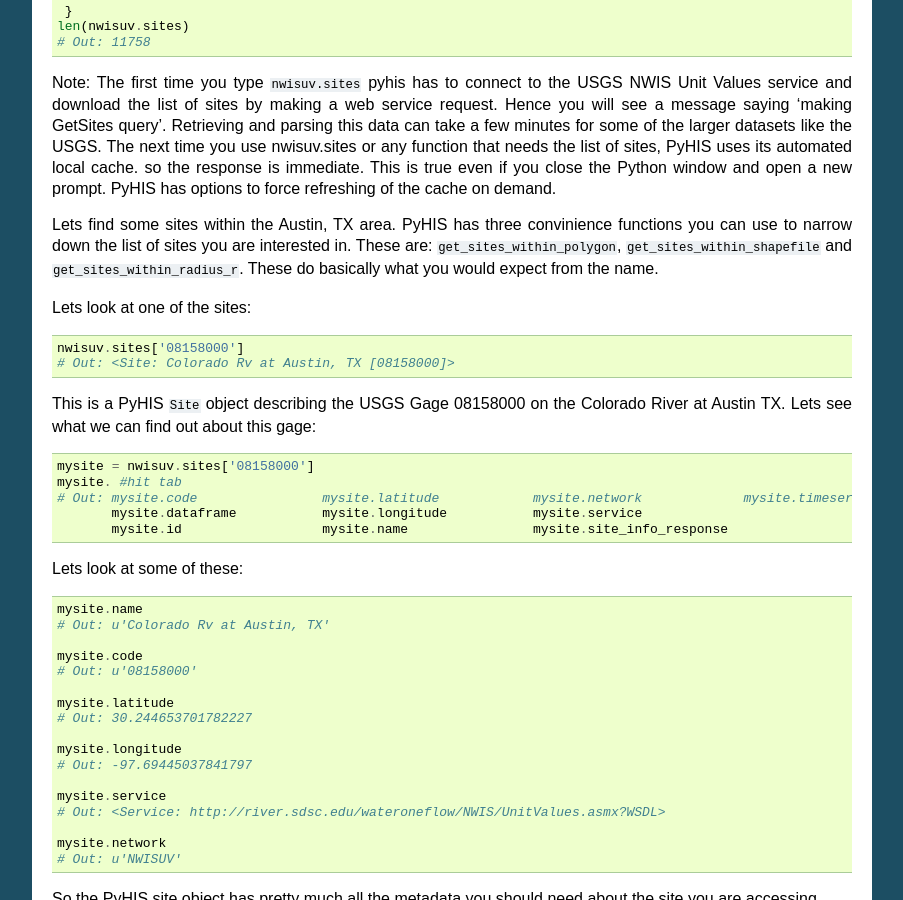
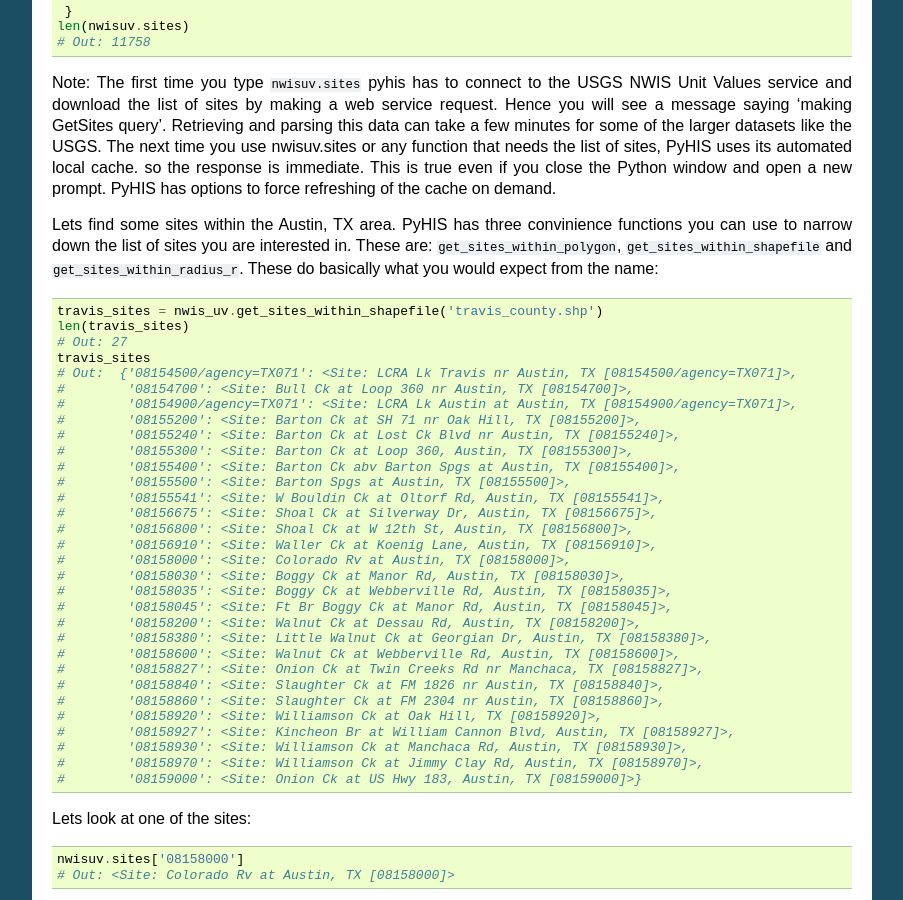
Before and after one commit to ulmo-dev/ulmo, a Sphinx documentation site: the page built from docs/tutorial.rst, in a window 1280 px wide and 900 px high, scrolled down 3541 px. Shown: the whole window, without its empty margins (198-1101 px from the left). Built offline with Sphinx 7.4.7, drawn with Linux system fonts in a browser that asks for light colours; pages that are not in the unit, such as notebooks, are missing from menus; some of the changed text lies outside the part shown.

Commit message:
added to tut

```diff
--- a/docs/tutorial.rst
+++ b/docs/tutorial.rst
@@ -217,10 +217,39 @@
 
 Lets find some sites within the Austin, TX area. PyHIS has three convinience functions you can use to
 narrow down the list of sites you are interested in. These are: ``get_sites_within_polygon``, ``get_sites_within_shapefile``
-and ``get_sites_within_radius_r``. These do basically what you would expect from the name.
+and ``get_sites_within_radius_r``. These do basically what you would expect from the name::
 
-
-
+  travis_sites = nwis_uv.get_sites_within_shapefile('travis_county.shp')
+  len(travis_sites)
+  # Out: 27
+  travis_sites
+  # Out:  {'08154500/agency=TX071': <Site: LCRA Lk Travis nr Austin, TX [08154500/agency=TX071]>,
+  #        '08154700': <Site: Bull Ck at Loop 360 nr Austin, TX [08154700]>,
+  #        '08154900/agency=TX071': <Site: LCRA Lk Austin at Austin, TX [08154900/agency=TX071]>,
+  #        '08155200': <Site: Barton Ck at SH 71 nr Oak Hill, TX [08155200]>,
+  #        '08155240': <Site: Barton Ck at Lost Ck Blvd nr Austin, TX [08155240]>,
+  #        '08155300': <Site: Barton Ck at Loop 360, Austin, TX [08155300]>,
+  #        '08155400': <Site: Barton Ck abv Barton Spgs at Austin, TX [08155400]>,
+  #        '08155500': <Site: Barton Spgs at Austin, TX [08155500]>,
+  #        '08155541': <Site: W Bouldin Ck at Oltorf Rd, Austin, TX [08155541]>,
+  #        '08156675': <Site: Shoal Ck at Silverway Dr, Austin, TX [08156675]>,
+  #        '08156800': <Site: Shoal Ck at W 12th St, Austin, TX [08156800]>,
+  #        '08156910': <Site: Waller Ck at Koenig Lane, Austin, TX [08156910]>,
+  #        '08158000': <Site: Colorado Rv at Austin, TX [08158000]>,
+  #        '08158030': <Site: Boggy Ck at Manor Rd, Austin, TX [08158030]>,
+  #        '08158035': <Site: Boggy Ck at Webberville Rd, Austin, TX [08158035]>,
+  #        '08158045': <Site: Ft Br Boggy Ck at Manor Rd, Austin, TX [08158045]>,
+  #        '08158200': <Site: Walnut Ck at Dessau Rd, Austin, TX [08158200]>,
+  #        '08158380': <Site: Little Walnut Ck at Georgian Dr, Austin, TX [08158380]>,
+  #        '08158600': <Site: Walnut Ck at Webberville Rd, Austin, TX [08158600]>,
+  #        '08158827': <Site: Onion Ck at Twin Creeks Rd nr Manchaca, TX [08158827]>,
+  #        '08158840': <Site: Slaughter Ck at FM 1826 nr Austin, TX [08158840]>,
+  #        '08158860': <Site: Slaughter Ck at FM 2304 nr Austin, TX [08158860]>,
+  #        '08158920': <Site: Williamson Ck at Oak Hill, TX [08158920]>,
+  #        '08158927': <Site: Kincheon Br at William Cannon Blvd, Austin, TX [08158927]>,
+  #        '08158930': <Site: Williamson Ck at Manchaca Rd, Austin, TX [08158930]>,
+  #        '08158970': <Site: Williamson Ck at Jimmy Clay Rd, Austin, TX [08158970]>,
+  #        '08159000': <Site: Onion Ck at US Hwy 183, Austin, TX [08159000]>}
 
 Lets look at one of the sites::
 
@@ -420,3 +449,5 @@
 
 Getting more complicated. Lets write a script
 =============================================
+
+Look at tut_example1.py
--- a/docs/tutorial/tut_example1.py
+++ b/docs/tutorial/tut_example1.py
@@ -23,7 +23,7 @@
 target_percentile = 0.2 #(i.e. 20%)
 
 # start with an empty list
-list_of_critial_gages = []
+list_of_critical_gages = []
 
 # loop through the sites in Travis County
 for site in travis_sites:
@@ -33,9 +33,10 @@
         print 'Discharge data available'
         # calculate the target quantile from historical daily value data
         threshold = nwis_dv.sites[site].timeseries['00060/DataType=Average'].data.quantile(target_percentile)
+        print 'threshold value: ' , threshold
 
 
         #if the latest downloaded data is below threshold then add to list of critical gages
         if nwis_uv.sites[site].timeseries['00060'].data[-1] < threshold:
             print 'adding gage to critical gage list: ', site
-            list_of_critical_gages.append(site)
+            list_of_critical_gages.append(nwis_uv.sites[site])
```
